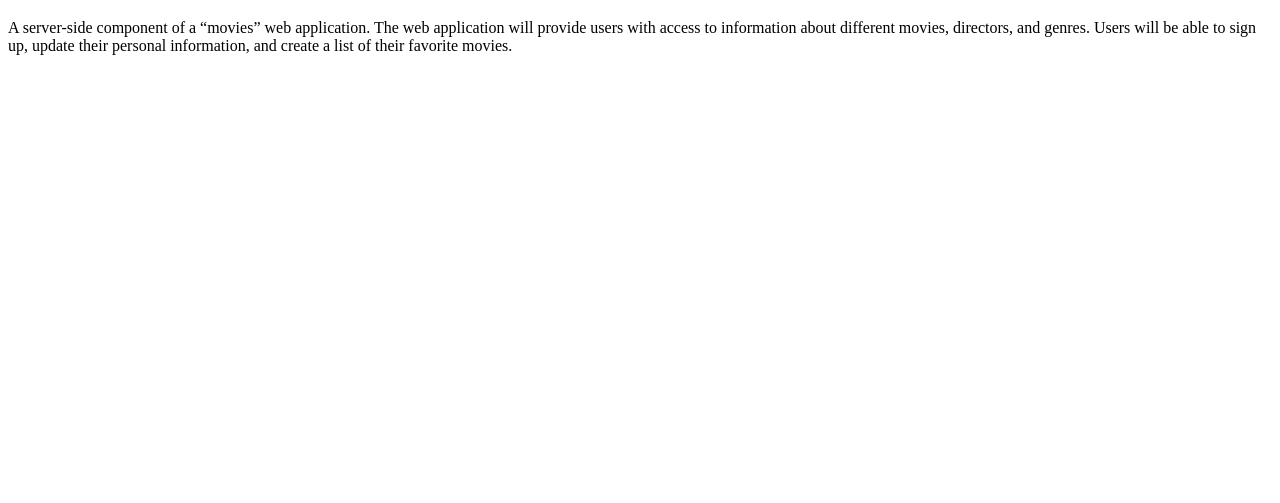
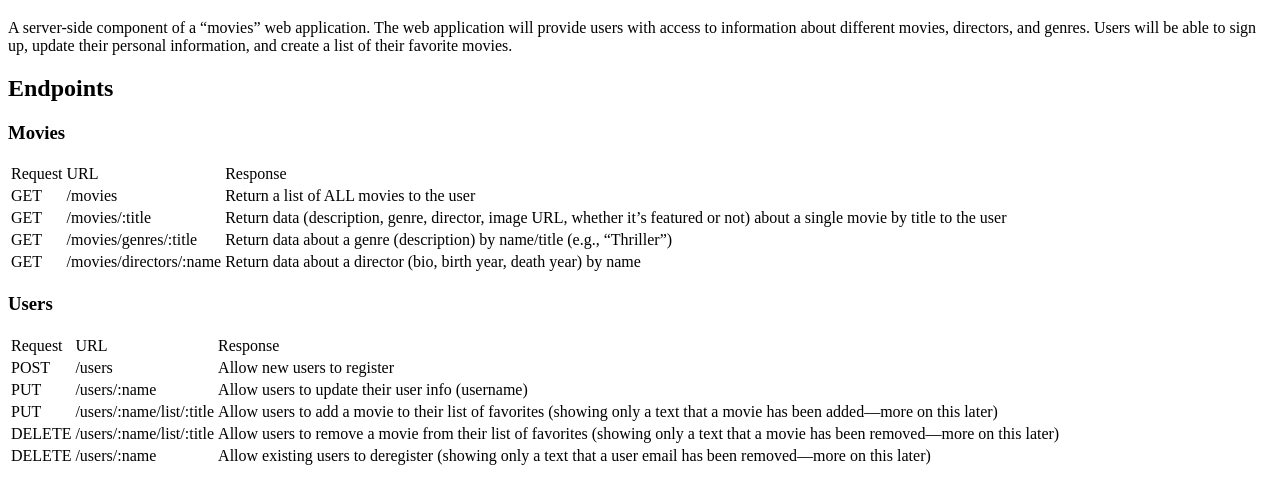
Before and after one commit to Alex-Guizar/movie_seek, a website: page public/documentation.html in a window 1280 px wide. Shown: the part 61-564 px from the top of the page. Drawn offline with Linux system fonts and the light colour scheme.

Commit message:
Added endpoint documentation to documentation.html. Added endpoint routes to index.js.

```diff
--- a/public/documentation.html
+++ b/public/documentation.html
@@ -8,5 +8,68 @@
     <h1>Movie Seek</h1>
 
     <p>A server-side component of a “movies” web application. The web application will provide users with access to information about different movies, directors, and genres. Users will be able to sign up, update their personal information, and create a list of their favorite movies.</p>
+
+    <h2>Endpoints</h2>
+    <h3>Movies</h3>
+    <table>
+      <thead>
+        <tr>
+          <td>Request</td>
+          <td>URL</td>
+          <td>Response</td>
+        </tr>
+      </thead>
+
+      <tbody>
+        <tr>
+          <td>GET</td> <td>/movies</td> <td>Return a list of ALL movies to the user</td>
+        </tr>
+
+        <tr>
+          <td>GET</td> <td>/movies/:title</td> <td>Return data (description, genre, director, image URL, whether it’s featured or not) about a single movie by title to the user</td>
+        </tr>
+
+        <tr>
+          <td>GET</td> <td>/movies/genres/:title</td> <td>Return data about a genre (description) by name/title (e.g., “Thriller”)</td>
+        </tr>
+
+        <tr>
+          <td>GET</td> <td>/movies/directors/:name</td> <td>Return data about a director (bio, birth year, death year) by name</td>
+        </tr>
+      </tbody>
+    </table>
+
+    <h3>Users</h3>
+    <table>
+      <thead>
+        <tr>
+          <td>Request</td>
+          <td>URL</td>
+          <td>Response</td>
+        </tr>
+      </thead>
+
+      <tbody>
+        <tr>
+          <td>POST</td> <td>/users</td> <td>Allow new users to register</td>
+        </tr>
+
+        <tr>
+          <td>PUT</td> <td>/users/:name</td> <td>Allow users to update their user info (username)</td>
+        </tr>
+
+        <tr>
+          <td>PUT</td> <td>/users/:name/list/:title</td> <td>Allow users to add a movie to their list of favorites (showing only a text that a movie has been added—more on this later)</td>
+        </tr>
+
+        <tr>
+          <td>DELETE</td> <td>/users/:name/list/:title</td> <td>Allow users to remove a movie from their list of favorites (showing only a text that a movie has been removed—more on this later)</td>
+        </tr>
+
+        <tr>
+          <td>DELETE</td> <td>/users/:name</td> <td>Allow existing users to deregister (showing only a text that a user email has been removed—more on this later)</td>
+        </tr>
+      </tbody>
+    </table>
   </body>
 </html>
```
Also changed, not shown: index.js (+43 -7 lines).
